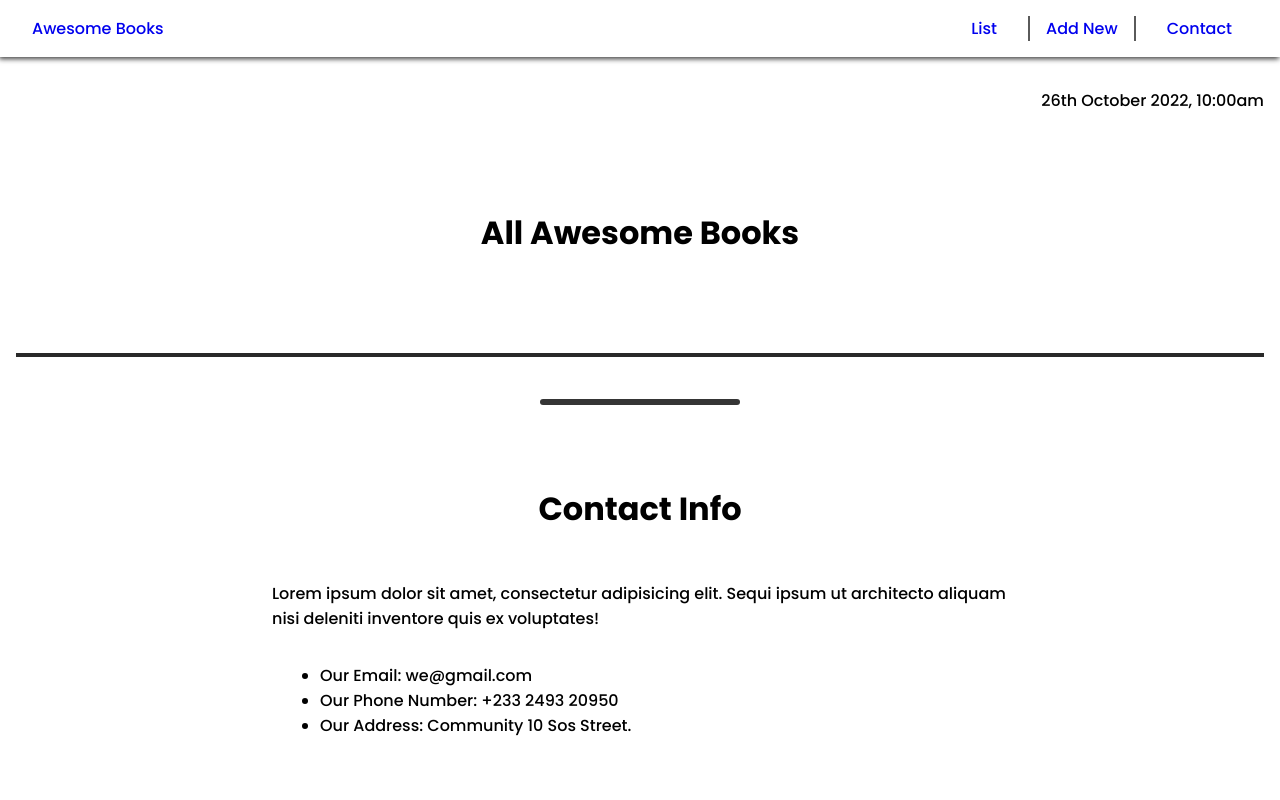
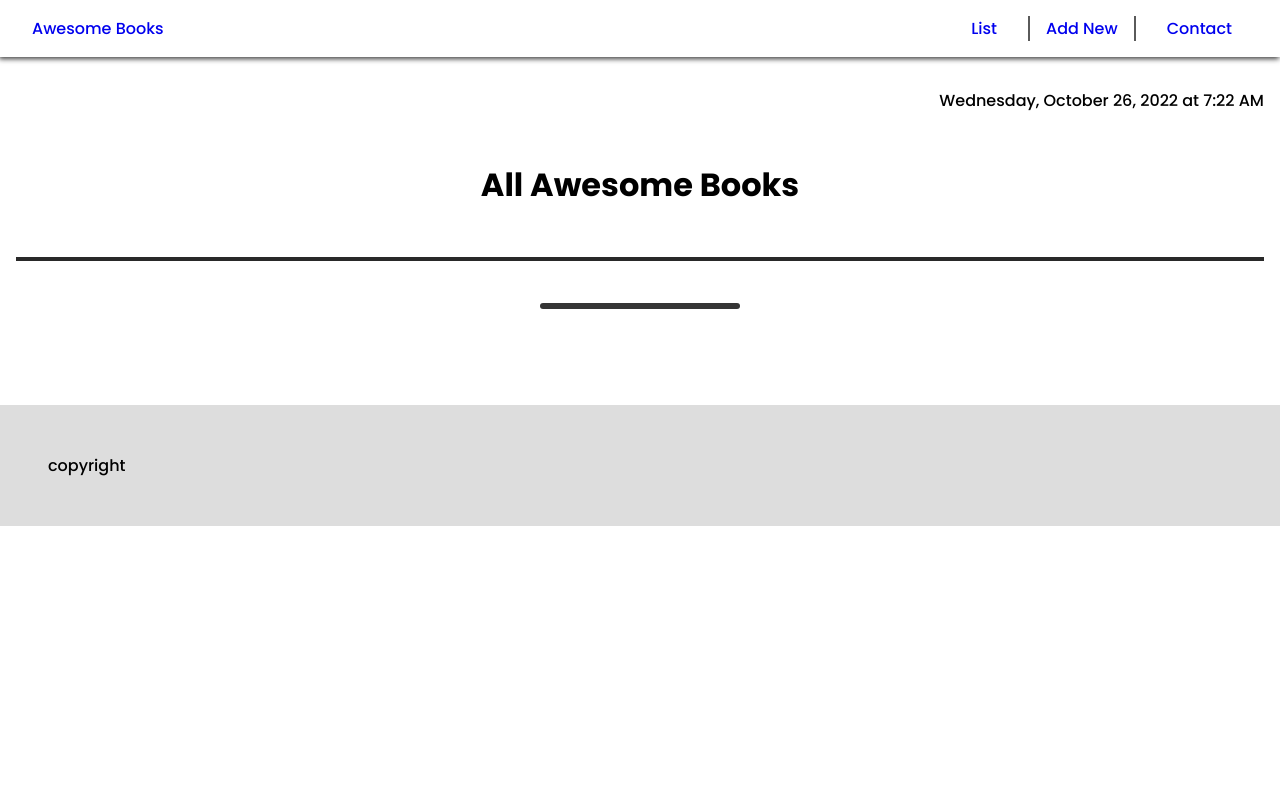
Before and after one commit to SekoViper/Awesome-Books, a plain HTML site: page index.html in a window 1280 px wide. Both pictures are taken after a click on the link "List". Shown: the top 800 px of the page. Drawn offline with Linux system fonts and the light colour scheme.

Commit message:
Add ability to switch between page components

```diff
--- a/css/style.css
+++ b/css/style.css
@@ -22,9 +22,9 @@ nav {
   position: fixed;
   width: 100%;
   padding: 1rem 2rem;
-  box-shadow: -1px 2px 5px 0px rgba(0, 0, 0, 0.75);
-  -webkit-box-shadow: -1px 2px 5px 0px rgba(0, 0, 0, 0.75);
-  -moz-box-shadow: -1px 2px 5px 0px rgba(0, 0, 0, 0.75);
+  box-shadow: -1px 2px 5px 0 rgba(0, 0, 0, 0.75);
+  -webkit-box-shadow: -1px 2px 5px 0 rgba(0, 0, 0, 0.75);
+  -moz-box-shadow: -1px 2px 5px 0 rgba(0, 0, 0, 0.75);
   z-index: 99;
   background-color: #fff;
 }
@@ -36,6 +36,7 @@ nav a {
 h1 {
   font-size: 2rem;
   padding: 3rem 0 3rem;
+  text-align: center;
 }
 
 .menu-items {
@@ -55,11 +56,12 @@ h1 {
 
 main {
   padding: 4rem 1rem;
+
+  /* height: calc(100vh - calc(3rem + 4.55rem)); */
 }
 
-.main-heading {
-  text-align: center;
-  padding: 3rem 0 3rem;
+.visible {
+  display: flex !important;
 }
 
 .timer {
@@ -68,17 +70,19 @@ main {
 }
 
 #contact-info {
+  display: flex;
+  flex-direction: column;
   padding: 0 2rem;
   width: 800px;
   margin: 0 auto;
 }
 
-#contact-info h1 {
-  text-align: center;
+#contact-info ul {
+  padding: 2rem 5rem;
 }
 
-#contact-info ul{
-  padding: 2rem 3rem;
+#contact-info p {
+  padding: 0 2rem;
 }
 
 input {
@@ -110,6 +114,11 @@ input[type="submit"] {
   background-color: #0e8a46;
   width: 70px;
   margin-left: auto;
+}
+
+#book-container {
+  display: flex;
+  flex-direction: column;
 }
 
 #book-detail {
@@ -167,3 +176,9 @@ footer {
   background-color: #ddd;
   padding: 3rem;
 }
+
+#book-container,
+#contact-info,
+#book-form {
+  display: none;
+}
--- a/index.html
+++ b/index.html
@@ -19,28 +19,29 @@
         </div>
         <div class="menu">
           <ul class="menu-items">
-            <li><a href="#">List</a></li>
-            <li><a href="#">Add New</a></li>
-            <li><a href="#">Contact</a></li>
+            <li><a href="#" showComponent="book-container">List</a></li>
+            <li><a href="#" showComponent="book-form">Add New</a></li>
+            <li><a href="#" showComponent="contact-info">Contact</a></li>
           </ul>
         </div>
       </nav>
     </header>
     <main>
       <div class="timer">
-        <p>26th October 2022, 10:00am</p>
-      </div>
-      <div class="main-heading">
-        <h1>All Awesome Books</h1>
+        <p id="current-date"></p>
       </div>
 
-      <section id="book-detail">
-        <!-- books container -->
+      <section id="book-container" class="visible">
+        <h1>All Awesome Books</h1>
+        <div id="book-detail">
+          <!-- books container -->
+        </div>
       </section>
 
       <section id="contact-info">
         <h1>Contact Info</h1>
-        <p>Lorem ipsum dolor sit amet, consectetur adipisicing elit. Sequi ipsum ut architecto aliquam nisi deleniti inventore quis ex voluptates!</p>
+        <p>Do you any questions or you just want to say "hello"?</p>
+        <p>You can reach out to us!</p>
         <ul>
           <li>Our Email: we@gmail.com</li>
           <li>Our Phone Number: +233 2493 20950</li>
@@ -48,7 +49,7 @@
         </ul>
       </section>
 
-      <section id="book-form" class="main-heading">
+      <section id="book-form">
         <h1>Add new Book</h1>
         <form action="">
           <input
--- a/js/script.js
+++ b/js/script.js
@@ -1,3 +1,51 @@
+const booksSection = document.getElementById('book-container');
+const addBookSection = document.getElementById('book-form');
+const contactSection = document.getElementById('contact-info');
+const navLinks = document.querySelectorAll('.menu-items li');
+const currentDateEl = document.getElementById('current-date');
+
+const options = {
+  weekday: 'long',
+  year: 'numeric',
+  month: 'long',
+  day: 'numeric',
+  hour: 'numeric',
+  minute: 'numeric',
+};
+
+setInterval(() => {
+  currentDateEl.textContent = new Date(Date.now()).toLocaleDateString('en-US', options);
+}, 1000);
+
+function showComponent(componentId) {
+  switch (componentId) {
+    case 'book-container':
+      booksSection.classList.add('visible');
+      addBookSection.classList.remove('visible');
+      contactSection.classList.remove('visible');
+      break;
+    case 'book-form':
+      booksSection.classList.remove('visible');
+      addBookSection.classList.add('visible');
+      contactSection.classList.remove('visible');
+      break;
+    case 'contact-info':
+      booksSection.classList.remove('visible');
+      addBookSection.classList.remove('visible');
+      contactSection.classList.add('visible');
+      break;
+    default:
+      break;
+  }
+}
+
+navLinks.forEach((link) => {
+  link.addEventListener('click', (ev) => {
+    const componentId = ev.target.getAttribute('showComponent');
+    showComponent(componentId);
+  });
+});
+
 class AwesomeBooks {
   constructor(bookContainer, form) {
     // check if the localStorage has a item
```
